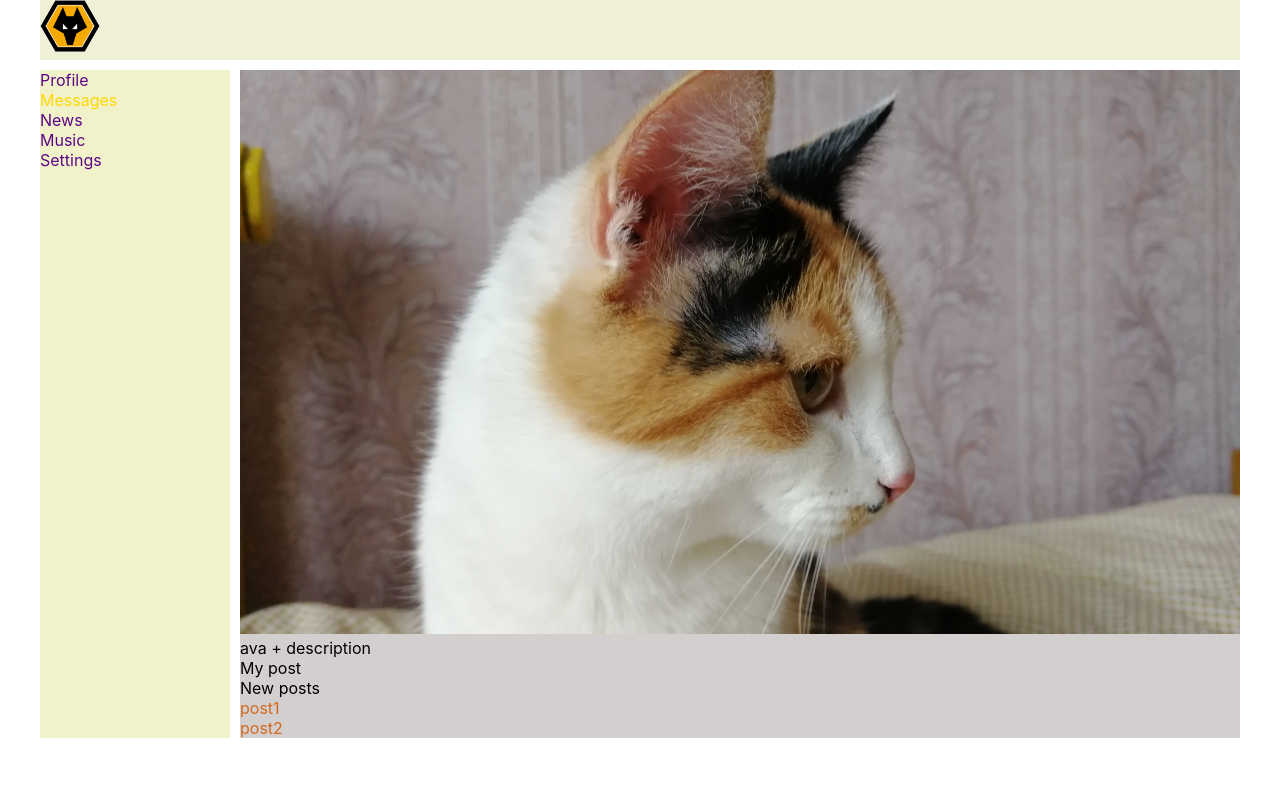
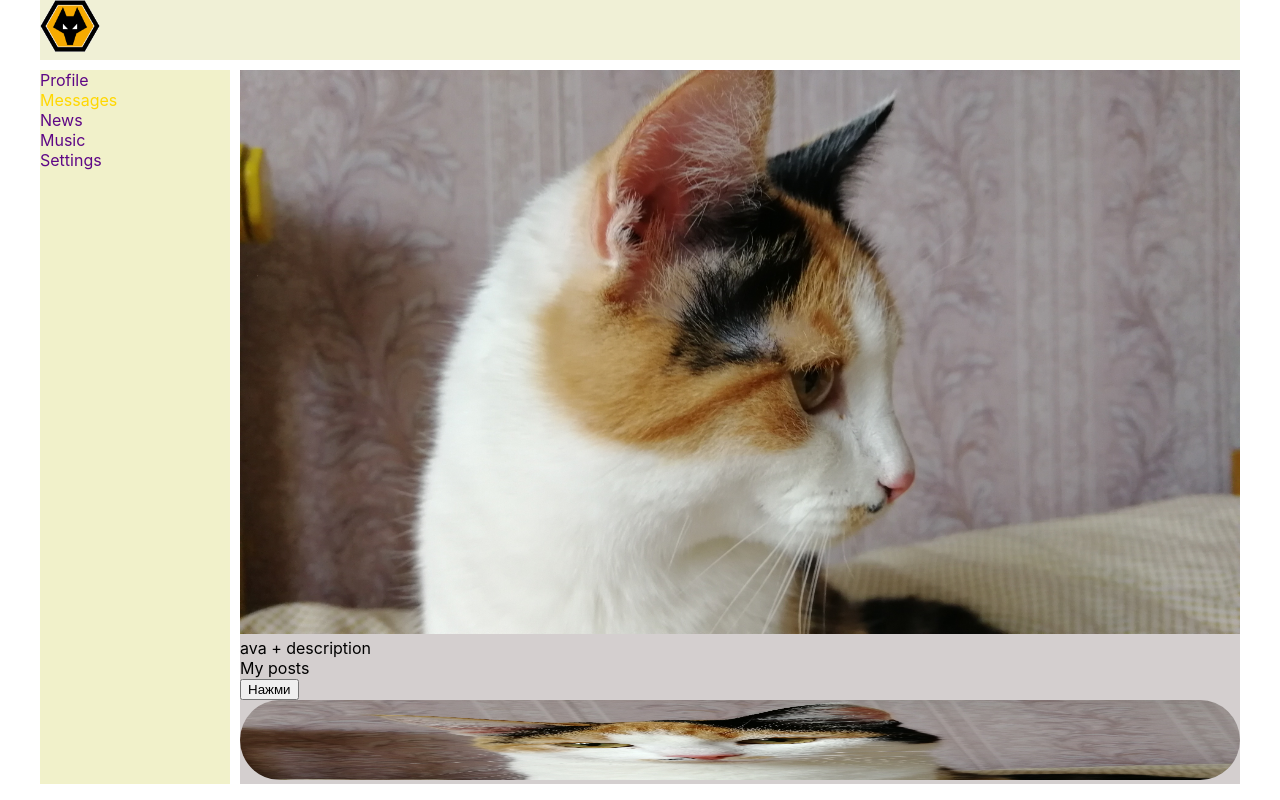
Before and after one commit to EvgenyMozh/new-test, a React (Create React App) app: page /profile in a window 1280 px wide. Built offline with nearby package versions, Linux system fonts and the light colour scheme.

Commit message:
add new filse

```diff
--- a/src/App.js
+++ b/src/App.js
@@ -1,8 +1,8 @@
 import React from 'react';
 import './App.css'
-import Header from './Components/Header';
-import Navbar from './Components/Navbar';
-import Profile from './Components/Profile';
+import Header from './Components/Header/Header';
+import Navbar from './Components/Navbar/Navbar';
+import Profile from './Components/Profile/Profile';
 
 const App = () => {
   return (
--- /dev/null
+++ b/src/Components/Header/Header.jsx
@@ -0,0 +1,15 @@
+import React from 'react';
+import s from "./Header.module.css";
+
+const Header = () => {
+  return(
+
+      <header className={s.header}>
+          <img src='logo.png'></img>
+      </header>
+
+  )
+
+}
+
+export default Header;
--- /dev/null
+++ b/src/Components/Header/Header.module.css
@@ -0,0 +1,11 @@
+
+header{
+  grid-area: h;
+  background-color:rgb(240, 240, 214);
+
+
+  }
+  .header img{
+      width: 60px;
+
+  }
--- /dev/null
+++ b/src/Components/Navbar/Navbar.jsx
@@ -0,0 +1,31 @@
+import React from 'react';
+import s from "./Navbar.module.css";
+console.log(s);
+
+
+const Navbar = () => {
+  return(
+
+    <nav className={s.nav}>
+      <div className={s.item}>
+        <a>Profile</a>
+      </div>
+      <div className={`${s.item} ${s.active}`}>
+        <a>Messages</a>
+      </div>
+      <div className={s.item}>
+        <a>News</a>
+      </div>
+      <div className={s.item}>
+        <a>Music</a>
+      </div>
+      <div className={s.item}>
+        <a>Settings</a>
+      </div>
+    </nav>
+
+  )
+
+}
+
+export default Navbar;
--- /dev/null
+++ b/src/Components/Navbar/Navbar.module.css
@@ -0,0 +1,13 @@
+.nav{
+  grid-area: n;
+  background-color: rgb(241, 241, 202);
+}
+.item {
+  color: rgb(94, 7, 134);
+
+}
+
+.item.active {
+  color: gold;
+
+  }
--- /dev/null
+++ b/src/Components/Profile/MyPosts/MyPosts.jsx
@@ -0,0 +1,24 @@
+import React from 'react';
+import s from './MyPosts.module.css';
+import Post from './Post/Post';
+
+
+
+const MyPosts = () => {
+  return (
+    <div>
+      My posts
+      <div>
+        <button> Нажми</button>
+      </div>
+      <div className={s.posts}>
+        <Post />
+
+      </div>
+    </div>
+
+  )
+
+}
+
+export default MyPosts;
--- /dev/null
+++ b/src/Components/Profile/MyPosts/Post/Post.jsx
@@ -0,0 +1,19 @@
+import React from 'react';
+import s from './Post.module.css';
+
+
+
+const Post = () => {
+  return (
+
+        <div className={s.item}>
+          <img src='ava.jpg'></img>
+
+        </div>
+
+
+)
+
+}
+
+export default Post;
--- /dev/null
+++ b/src/Components/Profile/MyPosts/Post/Post.module.css
@@ -0,0 +1,12 @@
+
+.item {
+color: rgb(180, 16, 84);
+
+}
+
+.item img {
+    width: 80px;
+    height: 80px;
+    border-radius: 80px;
+
+}
--- /dev/null
+++ b/src/Components/Profile/Profile.jsx
@@ -0,0 +1,22 @@
+import React from 'react';
+import MyPosts from './MyPosts/MyPosts';
+import s from './Profile.module.css';
+
+
+
+const Profile = () => {
+  return (
+
+    <div className={s.content}>
+      <img src='fon.jpg'></img>
+      <div>
+        <a>ava + description</a>
+      </div>
+      <MyPosts />
+    </div>
+
+  )
+
+}
+
+export default Profile;
--- /dev/null
+++ b/src/Components/Profile/Profile.module.css
@@ -0,0 +1,10 @@
+.content{
+  grid-area: p;
+  background-color: rgb(212, 207, 207);
+
+
+}
+.content img{
+  width: 1000px;
+  height: 100x;
+}
```
Also changed, not shown: public/ava.jpg (added), src/Components/Profile/MyPosts/MyPosts.module.css (added).
